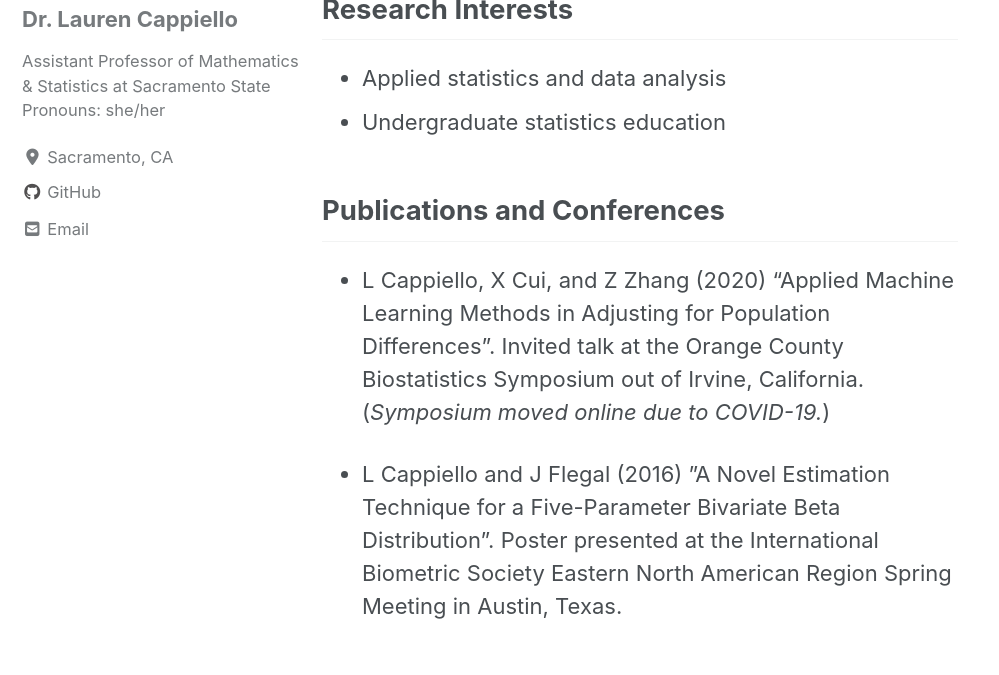
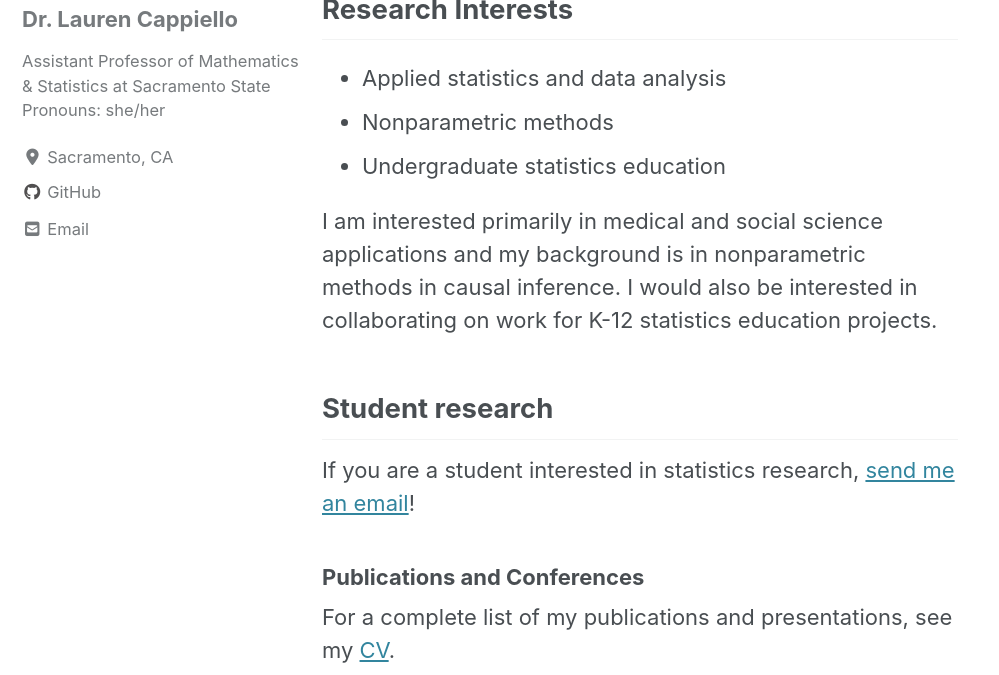
Before and after one commit to lgpcappiello/lgpcappiello.github.io, a Jekyll site: the page built from research.md, in a window 1280 px wide and 900 px high, cut to the strip 225-900 px from the top of the window. Shown: the whole strip, without its empty margins (0-999 px from the left). Built offline with Jekyll 4.4.1, drawn with Linux system fonts in a browser that asks for light colours; cached includes are drawn as plain includes; nearby versions of some CDN libraries.

Commit message:
Update research.md

```diff
--- a/research.md
+++ b/research.md
@@ -7,10 +7,15 @@ author_profile: true
 
 ## Research Interests
 - Applied statistics and data analysis
+- Nonparametric methods
 - Undergraduate statistics education
 
-## Publications and Conferences
+I am interested primarily in medical and social science applications and my background is in nonparametric methods in causal inference. I would also be interested in collaborating on work for K-12 statistics education projects.
 
-- L Cappiello, X Cui, and Z Zhang (2020) "Applied Machine Learning Methods in Adjusting for Population Differences". Invited talk at the Orange County Biostatistics Symposium out of Irvine, California. (*Symposium moved online due to COVID-19.*)
+## Student research
 
-- L Cappiello and J Flegal (2016) ”A Novel Estimation Technique for a Five-Parameter Bivariate Beta Distribution”. Poster presented at the International Biometric Society Eastern North American Region Spring Meeting in Austin, Texas.
+If you are a student interested in statistics research, [send me an email](mailto:cappiello@csus.edu)!
+
+### Publications and Conferences
+
+For a complete list of my publications and presentations, see my [CV](https://lgpcappiello.github.io/CappielloCV.pdf).
```
